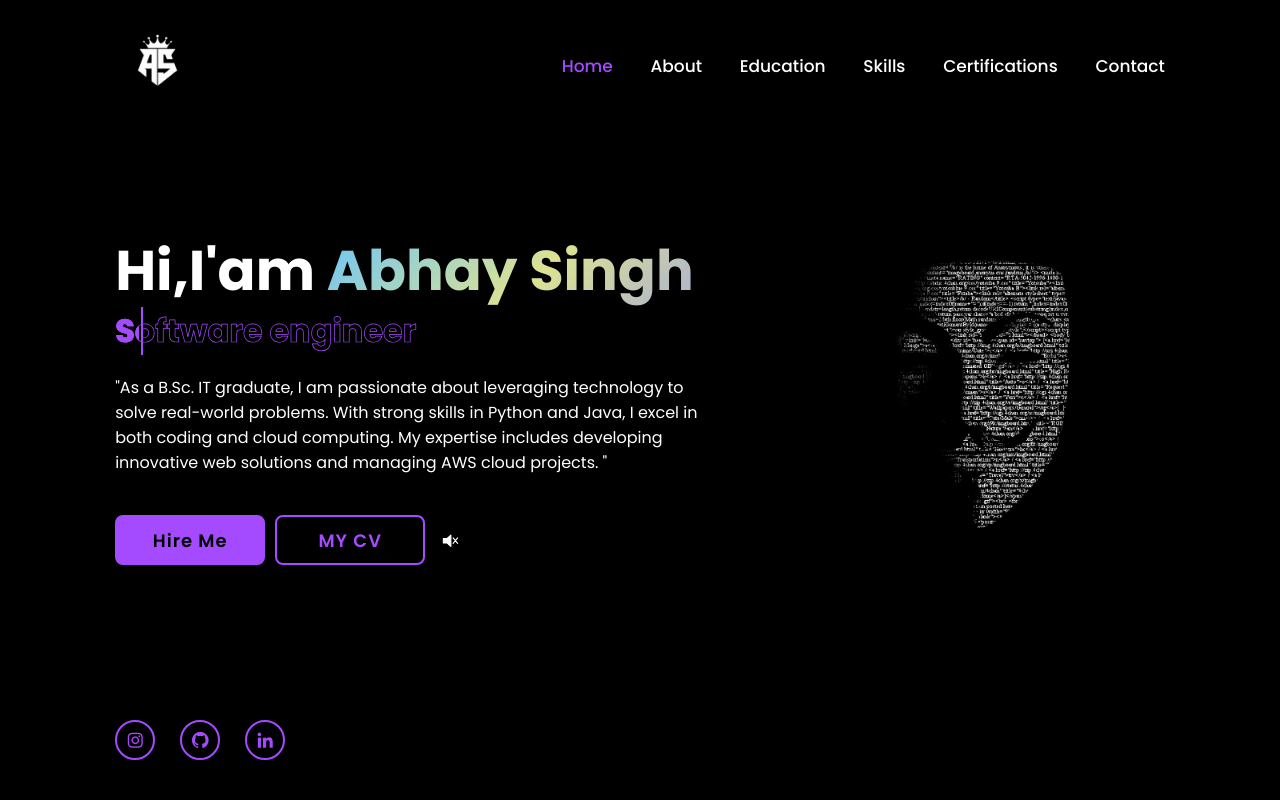
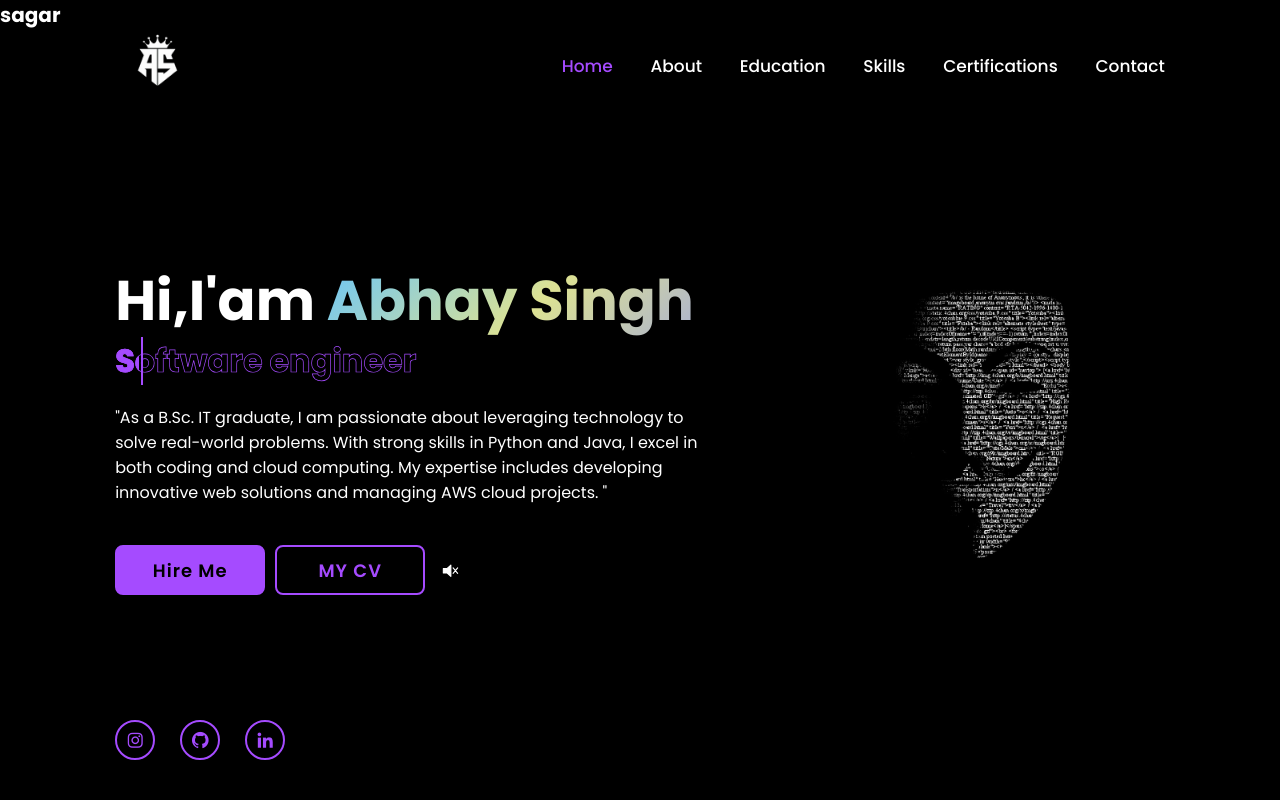
Before and after one commit to Abhaysi0108/abhaysingh, a plain HTML site: page index.html in a window 1280 px wide. Shown: the top 800 px of the page. Drawn offline with nearby package versions, Linux system fonts and the light colour scheme; a web font is replaced by a local one.

Commit message:
Update index.html

```diff
--- a/index.html
+++ b/index.html
@@ -35,6 +35,7 @@
 </head>
 
 <body>
+    <h1>sagar</h1>
     <div id="preloader">
         <!-- < alt="Loading..." /> -->
     </div>
```
